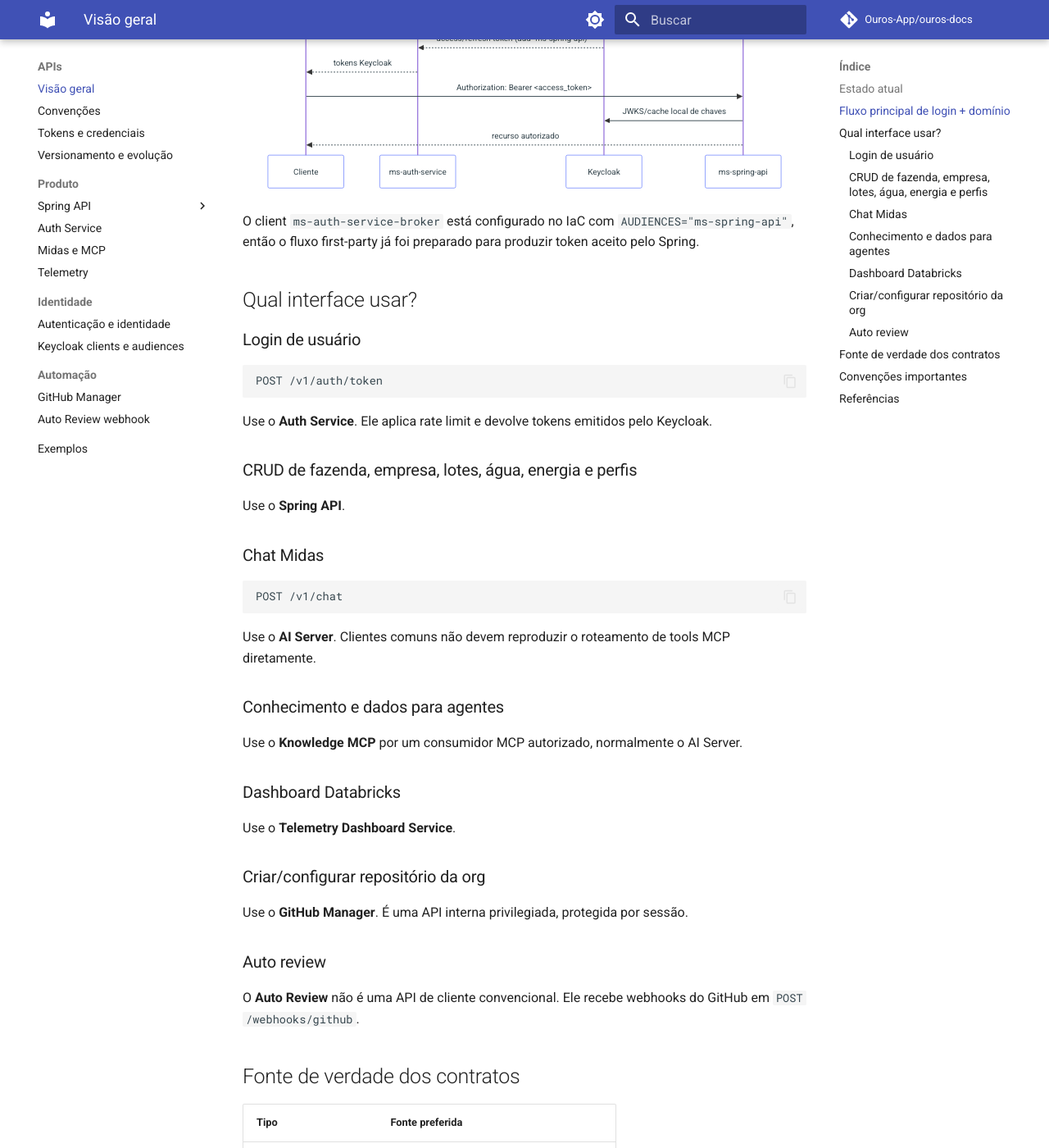
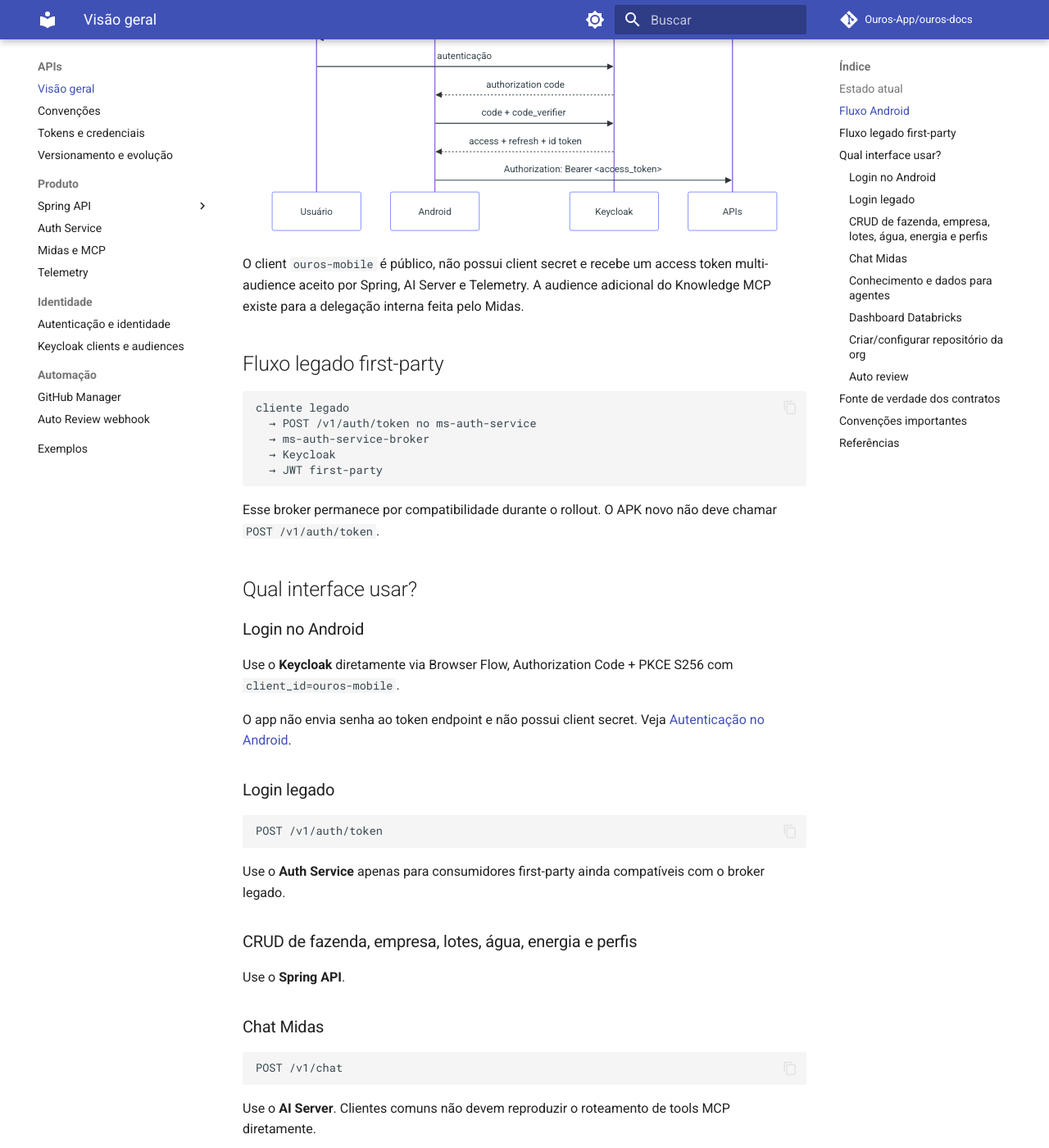
Before and after one commit to Ouros-App/ouros-docs, an MkDocs documentation site: the page built from docs/apis/index.md, in a window 1280 px wide and 1400 px high, scrolled down 1373 px. Shown: the whole window at 82% size. Built offline with MkDocs 1.6.1 and Material for MkDocs 9.7.7, drawn with Linux system fonts in a browser that asks for light colours; comment, search, counter and statistics services are not loaded; some of the changed text lies outside the part shown.

Commit message:
docs: separate Android and legacy login flows

````diff
--- a/docs/apis/index.md
+++ b/docs/apis/index.md
@@ -23,35 +23,53 @@
 !!! important "Spring já migrou para Keycloak"
     O `ms-spring-api` atual não possui mais endpoints de login local. Ele é um OAuth2 Resource Server e valida tokens Keycloak por JWKS, issuer e audience.
 
-## Fluxo principal de login + domínio
+## Fluxo Android
 
 ```mermaid
 sequenceDiagram
-    participant C as Cliente
-    participant A as ms-auth-service
+    participant U as Usuário
+    participant M as Android
     participant K as Keycloak
-    participant S as ms-spring-api
+    participant S as APIs
 
-    C->>A: POST /v1/auth/token
-    A->>K: password broker
-    K-->>A: access/refresh token (aud=ms-spring-api)
-    A-->>C: tokens Keycloak
-    C->>S: Authorization: Bearer <access_token>
-    S->>K: JWKS/cache local de chaves
-    S-->>C: recurso autorizado
+    M->>K: Authorization Code + PKCE S256
+    K->>U: Browser Flow (senha + OTP quando habilitado)
+    U->>K: autenticação
+    K-->>M: authorization code
+    M->>K: code + code_verifier
+    K-->>M: access + refresh + id token
+    M->>S: Authorization: Bearer <access_token>
 ```
 
-O client `ms-auth-service-broker` está configurado no IaC com `AUDIENCES="ms-spring-api"`, então o fluxo first-party já foi preparado para produzir token aceito pelo Spring.
+O client `ouros-mobile` é público, não possui client secret e recebe um access token multi-audience aceito por Spring, AI Server e Telemetry. A audience adicional do Knowledge MCP existe para a delegação interna feita pelo Midas.
+
+## Fluxo legado first-party
+
+```text
+cliente legado
+  → POST /v1/auth/token no ms-auth-service
+  → ms-auth-service-broker
+  → Keycloak
+  → JWT first-party
+```
+
+Esse broker permanece por compatibilidade durante o rollout. O APK novo não deve chamar `POST /v1/auth/token`.
 
 ## Qual interface usar?
 
-### Login de usuário
+### Login no Android
+
+Use o **Keycloak** diretamente via Browser Flow, Authorization Code + PKCE S256 com `client_id=ouros-mobile`.
+
+O app não envia senha ao token endpoint e não possui client secret. Veja [Autenticação no Android](../guides/mobile-authentication.md).
+
+### Login legado
 
 ```http
 POST /v1/auth/token
 ```
 
-Use o **Auth Service**. Ele aplica rate limit e devolve tokens emitidos pelo Keycloak.
+Use o **Auth Service** apenas para consumidores first-party ainda compatíveis com o broker legado.
 
 ### CRUD de fazenda, empresa, lotes, água, energia e perfis
 
````
